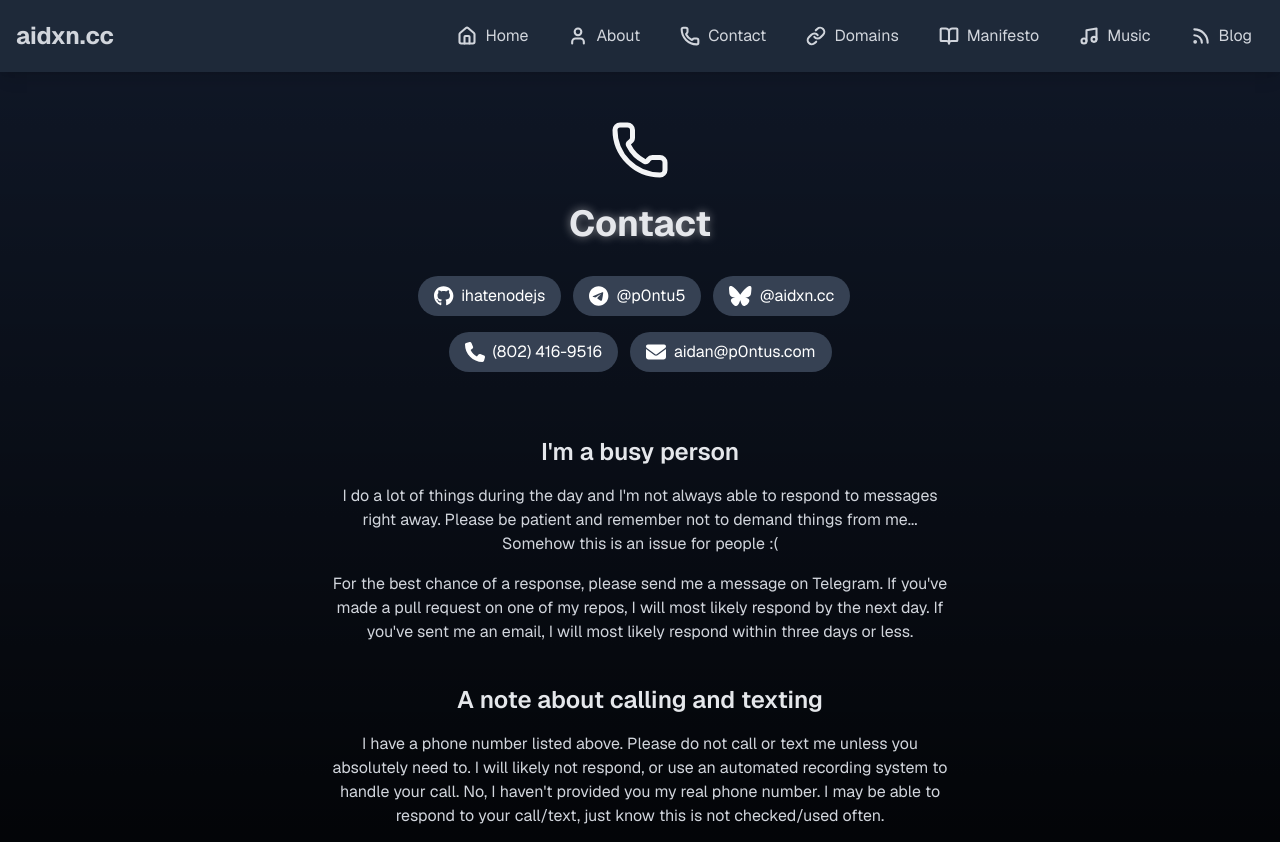
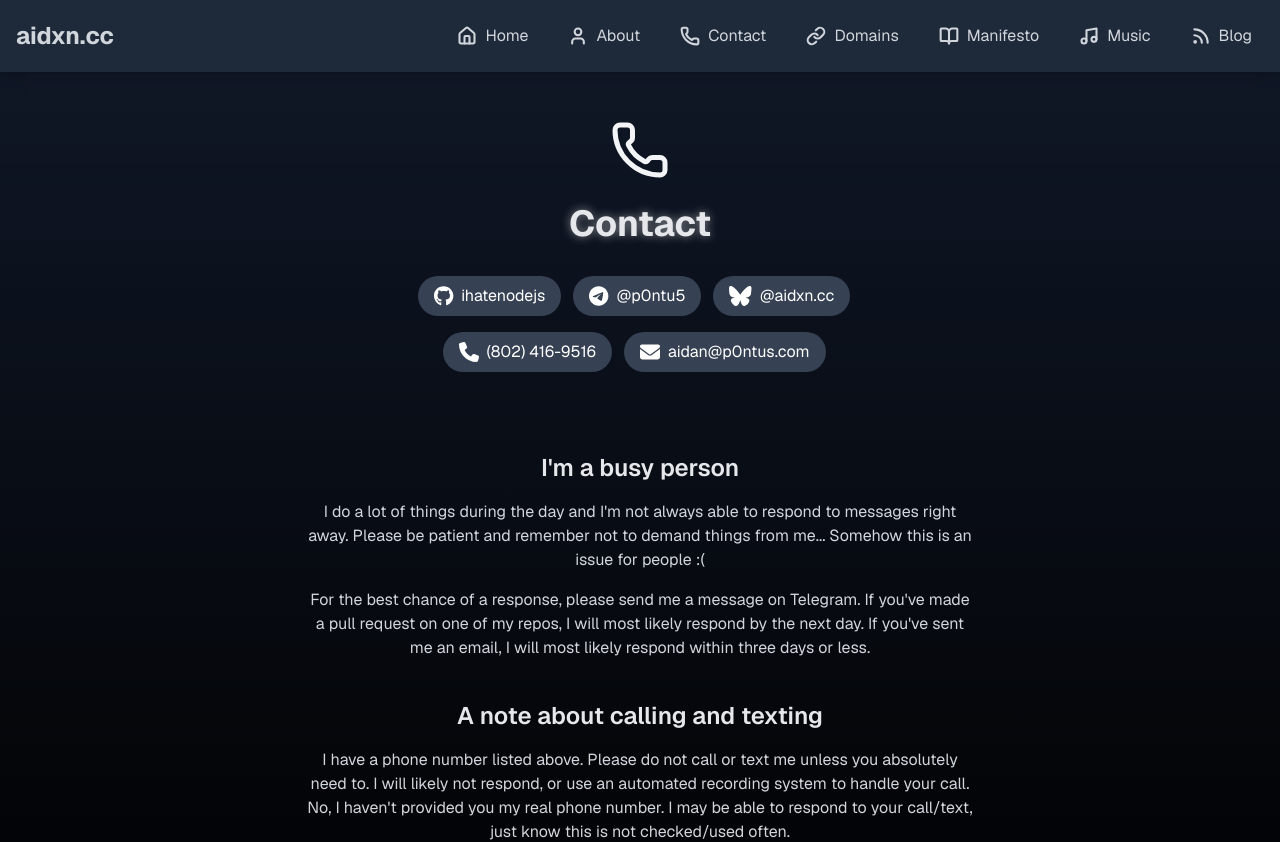
Before and after one commit to ihatenodejs/aidxnCC, a Next.js app: page /contact in a window 1280 px wide. Shown: the top 842 px of the page. Built offline with nearby package versions, Linux system fonts and the light colour scheme.

Commit message:
ref: separate and refactor contact page

```diff
--- a/components/pages/Contact.tsx
+++ b/components/pages/Contact.tsx
@@ -4,6 +4,15 @@ import { Phone } from 'lucide-react'
 import ContactButton from '../objects/ContactButton'
 
 export default function Contact() {
+  const firstSectionStrings = ["I do a lot of things during the day and I'm not always able to respond to messages right away. Please be patient and remember not to demand things from me... Somehow this is an issue for people :(", "For the best chance of a response, please send me a message on Telegram. If you've made a pull request on one of my repos, I will most likely respond by the next day. If you've sent me an email, I will most likely respond within three days or less."]
+  const secondSectionStrings = ["I have a phone number listed above. Please do not call or text me unless you absolutely need to. I will likely not respond, or use an automated recording system to handle your call. No, I haven't provided you my real phone number. I may be able to respond to your call/text, just know this is not checked/used often.", "If you need to get in touch with me, please send me a message on Telegram or an email."]
+  const sections = [
+    { title: "I'm a busy person", texts: firstSectionStrings },
+    { title: "A note about calling and texting", texts: secondSectionStrings },
+  ]
+  const contactButtonLabels = ["ihatenodejs", "@p0ntu5", "@aidxn.cc", "(802) 416-9516", "aidan@p0ntus.com"]
+  const contactButtonHrefs = ["https://github.com/ihatenodejs", "https://t.me/p0ntu5", "https://bsky.app/profile/aidxn.cc", "tel:+18024169516", "mailto:aidan@p0ntus.com"]
+  const contactButtonIcons = [faGithub, faTelegram, faBluesky, faPhone, faEnvelope]
   return (
     <div className="max-w-2xl mx-auto text-center">
       <div className='mb-6 flex justify-center'>
@@ -13,28 +22,21 @@ export default function Contact() {
         Contact
       </h1>
       <div className="p-6 space-y-4">
-        <ContactButton href="https://github.com/ihatenodejs" icon={faGithub} label="ihatenodejs" className="mr-3" />
-        <ContactButton href="https://t.me/p0ntu5" icon={faTelegram} label="@p0ntu5" className="mr-3" />
-        <ContactButton href="https://bsky.app/profile/aidxn.cc" icon={faBluesky} label="@aidxn.cc" className="mr-3" />
-        <ContactButton href="tel:+18024169516" icon={faPhone} label="(802) 416-9516" className="mr-3" />
-        <ContactButton href="mailto:aidan@p0ntus.com" icon={faEnvelope} label="aidan@p0ntus.com" className="" />
+        {contactButtonLabels.map((label, index) => (
+          <ContactButton key={index} label={label} href={contactButtonHrefs[index]} icon={contactButtonIcons[index]} className='mr-3'></ContactButton>
+        ))
+        }
       </div>
-      <div className="p-6">
-        <h2 className="text-2xl font-semibold mb-4 text-gray-200">I&apos;m a busy person</h2>
-        <p className="text-gray-300 mb-4">
-          I do a lot of things during the day and I&apos;m not always able to respond to messages right away. Please be patient and remember not to demand things from me... Somehow this is an issue for people :(
-        </p>
-        <p className="text-gray-300 mb-10">
-          For the best chance of a response, please send me a message on Telegram. If you&apos;ve made a pull request on one of my repos, I will most likely respond by the next day. If you&apos;ve sent me an email, I will most likely respond within three days or less.
-        </p>
-        <h2 className="text-2xl font-semibold mb-4 text-gray-200">A note about calling and texting</h2>
-        <p className="text-gray-300 mb-4">
-          I have a phone number listed above. Please do not call or text me unless you absolutely need to. I will likely not respond, or use an automated recording system to handle your call. No, I haven&apos;t provided you my real phone number. I may be able to respond to your call/text, just know this is not checked/used often.
-        </p>
-        <p className="text-gray-300 mb-4">
-          If you need to get in touch with me, please send me a message on Telegram or an email.
-        </p>
-      </div>
+
+      {sections.map((section, sectionIndex) => (
+        <div key={sectionIndex}>
+          <h2 className="text-2xl font-semibold mb-4 text-gray-200 mt-10">{section.title}</h2>
+          {section.texts.map((text, index) => (
+            <p key={index} className="text-gray-300 mb-4">{text}</p>
+          ))}
+        </div>
+      ))
+    }
     </div>
   )
 }
```
